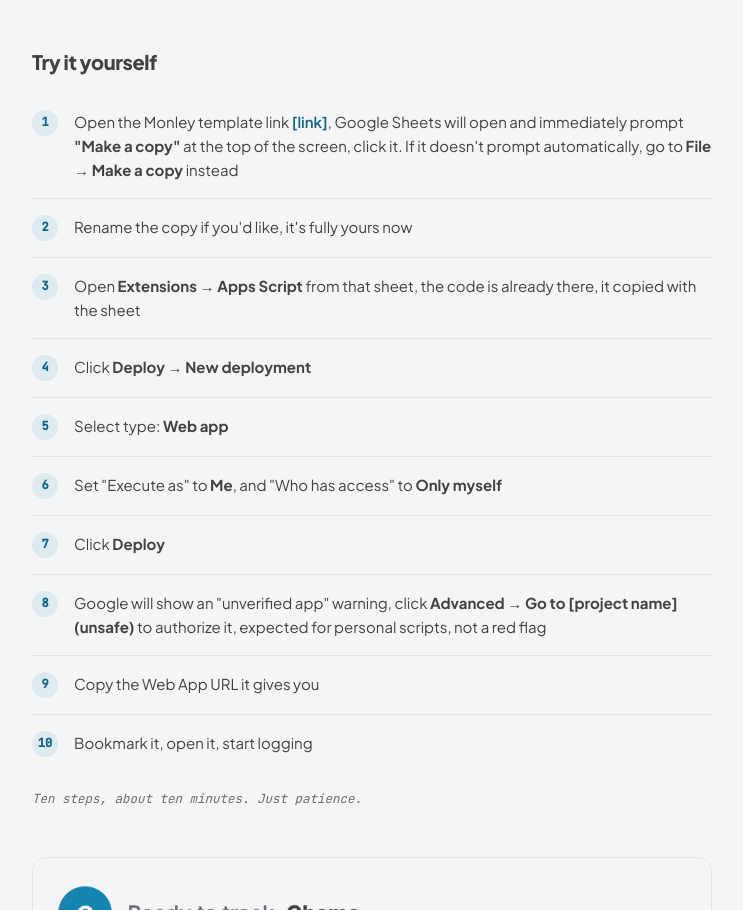
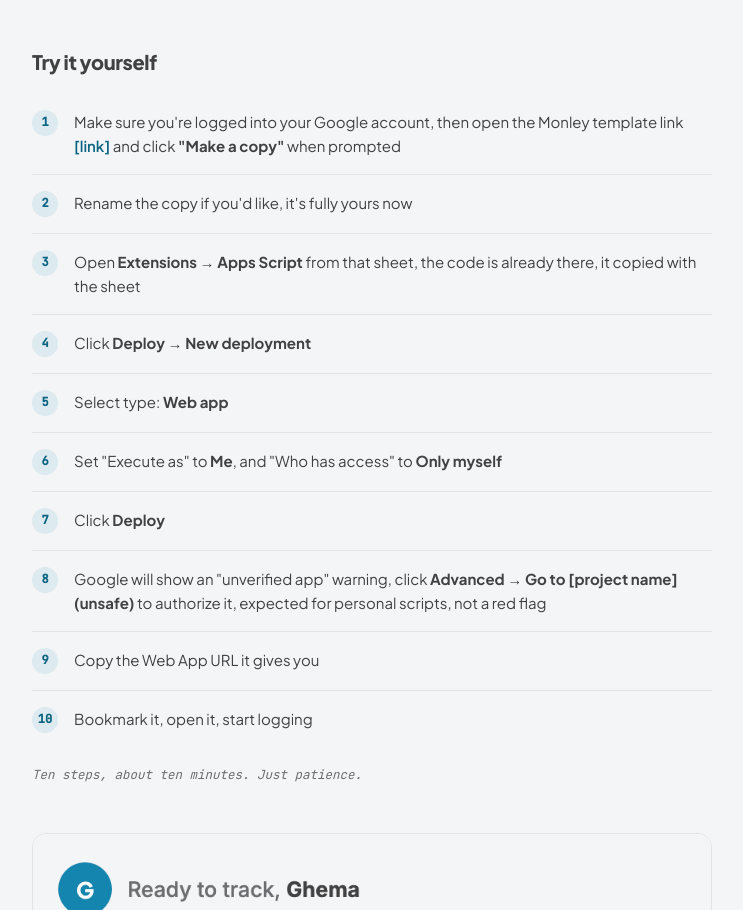
Before and after one commit to wknproject/wknproject, a plain HTML site: page monley.html in a window 1280 px wide. Shown: the part 4689-5599 px from the top of the page, without its empty margins (268-1011 px from the left). Drawn offline with Linux system fonts and the light colour scheme.

Commit message:
Add files via upload

```diff
--- a/monley.html
+++ b/monley.html
@@ -263,7 +263,7 @@
   <section>
     <h2>Try it yourself</h2>
     <ol class="steps">
-      <li><span>Open the Monley template link <a href="#" style="color:var(--teal-deep);font-weight:600;">[link]</a>, Google Sheets will open and immediately prompt <strong>"Make a copy"</strong> at the top of the screen, click it. If it doesn't prompt automatically, go to <strong>File &rarr; Make a copy</strong> instead</span></li>
+      <li><span>Make sure you're logged into your Google account, then open the Monley template link <a href="https://docs.google.com/spreadsheets/d/11Y8FHduIpCwtE9vYxNb63O6jtwHrpgFT-pyjBQJw5JY/copy" style="color:var(--teal-deep);font-weight:600;">[link]</a> and click <strong>"Make a copy"</strong> when prompted</span></li>
       <li><span>Rename the copy if you'd like, it's fully yours now</span></li>
       <li><span>Open <strong>Extensions &rarr; Apps Script</strong> from that sheet, the code is already there, it copied with the sheet</span></li>
       <li><span>Click <strong>Deploy &rarr; New deployment</strong></span></li>
```
